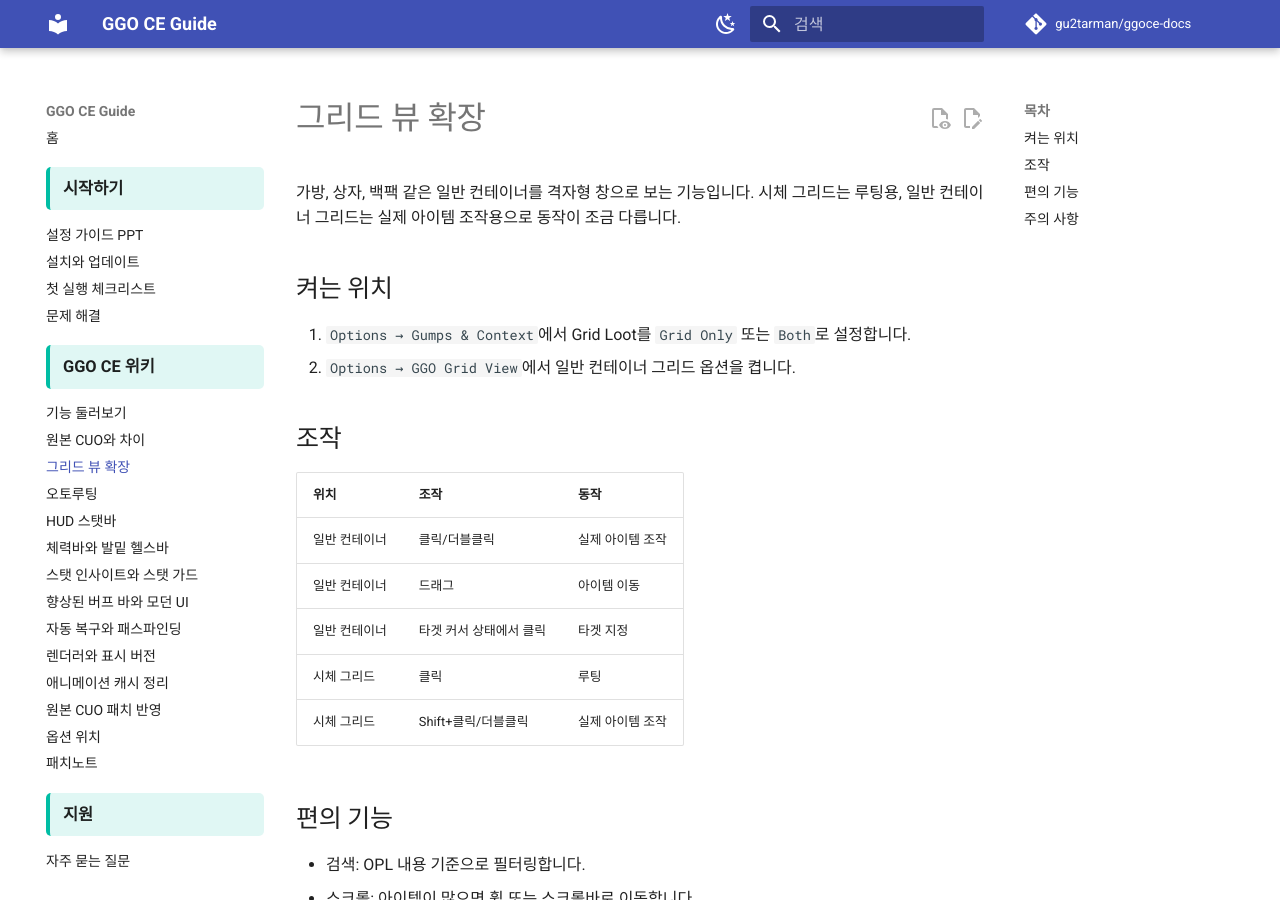
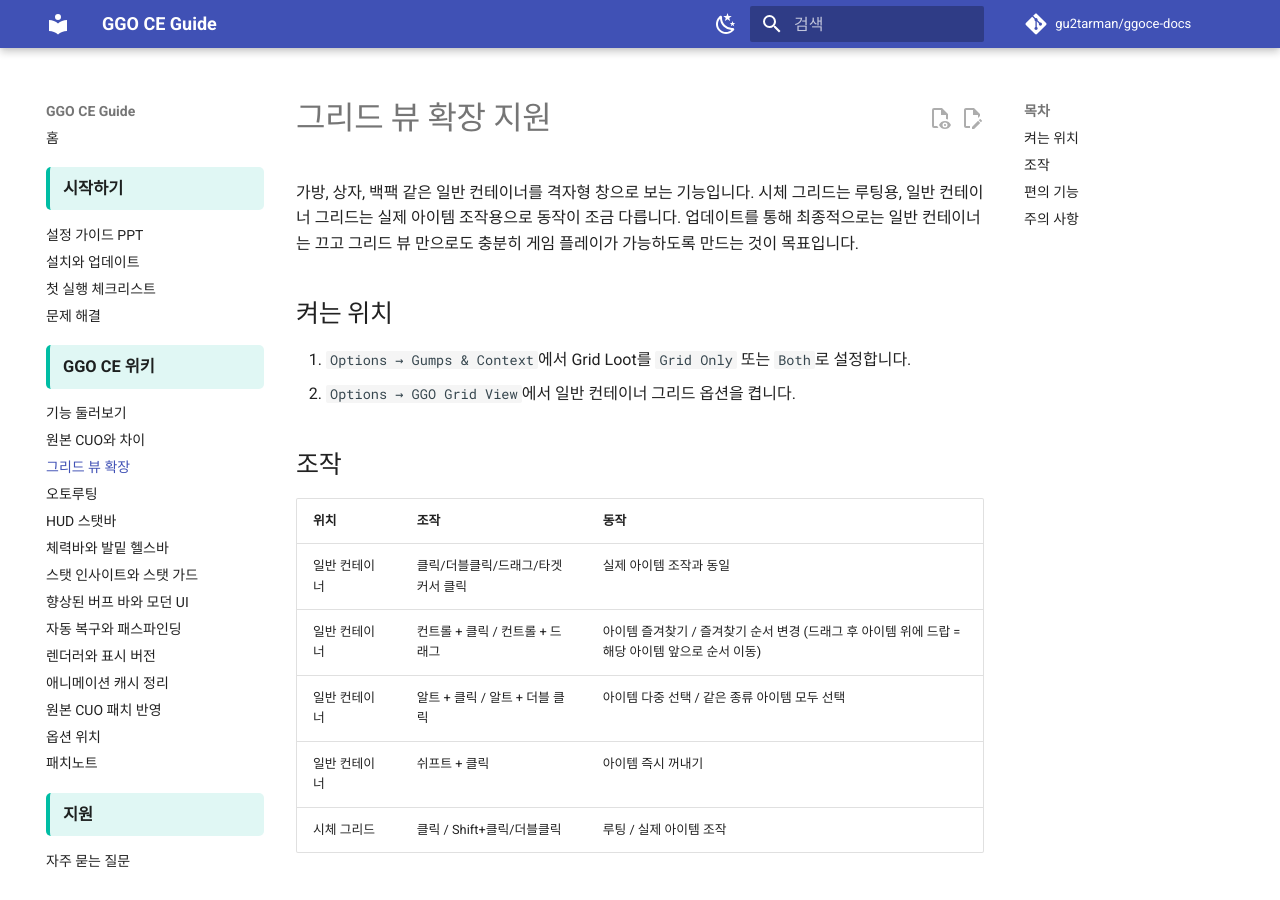
Before and after one commit to gu2tarman/ggoce-docs, an MkDocs documentation site: the page built from docs/ce/grid-view.md, in a window 1280 px wide and 900 px high. Built offline with MkDocs 1.6.1 and Material for MkDocs 9.7.7, drawn with Linux system fonts in a browser that asks for light colours; comment, search, counter and statistics services are not loaded.

Commit message:
docs: update docs/ce/grid-view.md

```diff
--- a/docs/ce/grid-view.md
+++ b/docs/ce/grid-view.md
@@ -1,10 +1,9 @@
 ---
 title: 그리드 뷰 확장
 ---
+# 그리드 뷰 확장 지원
 
-# 그리드 뷰 확장
-
-가방, 상자, 백팩 같은 일반 컨테이너를 격자형 창으로 보는 기능입니다. 시체 그리드는 루팅용, 일반 컨테이너 그리드는 실제 아이템 조작용으로 동작이 조금 다릅니다.
+가방, 상자, 백팩 같은 일반 컨테이너를 격자형 창으로 보는 기능입니다. 시체 그리드는 루팅용, 일반 컨테이너 그리드는 실제 아이템 조작용으로 동작이 조금 다릅니다. 업데이트를 통해 최종적으로는 일반 컨테이너는 끄고 그리드 뷰 만으로도 충분히 게임 플레이가 가능하도록 만드는 것이 목표입니다.
 
 ## 켜는 위치
 
@@ -13,13 +12,15 @@ title: 그리드 뷰 확장
 
 ## 조작
 
+
 | 위치 | 조작 | 동작 |
-| --- | --- | --- |
-| 일반 컨테이너 | 클릭/더블클릭 | 실제 아이템 조작 |
-| 일반 컨테이너 | 드래그 | 아이템 이동 |
-| 일반 컨테이너 | 타겟 커서 상태에서 클릭 | 타겟 지정 |
-| 시체 그리드 | 클릭 | 루팅 |
-| 시체 그리드 | Shift+클릭/더블클릭 | 실제 아이템 조작 |
+| ------- | -------------------- | ---------------------------------------------------------- |
+| 일반 컨테이너 | 클릭/더블클릭/드래그/타겟 커서 클릭 | 실제 아이템 조작과 동일 |
+| 일반 컨테이너 | 컨트롤 + 클릭 / 컨트롤 + 드래그 | 아이템 즐겨찾기 / 즐겨찾기 순서 변경 (드래그 후 아이템 위에 드랍 = 해당 아이템 앞으로 순서 이동) |
+| 일반 컨테이너 | 알트 + 클릭 / 알트 + 더블 클릭 | 아이템 다중 선택 / 같은 종류 아이템 모두 선택 |
+| 일반 컨테이너 | 쉬프트 + 클릭 | 아이템 즉시 꺼내기 |
+| 시체 그리드 | 클릭 / Shift+클릭/더블클릭 | 루팅 / 실제 아이템 조작 |
+
 
 ## 편의 기능
 
```
